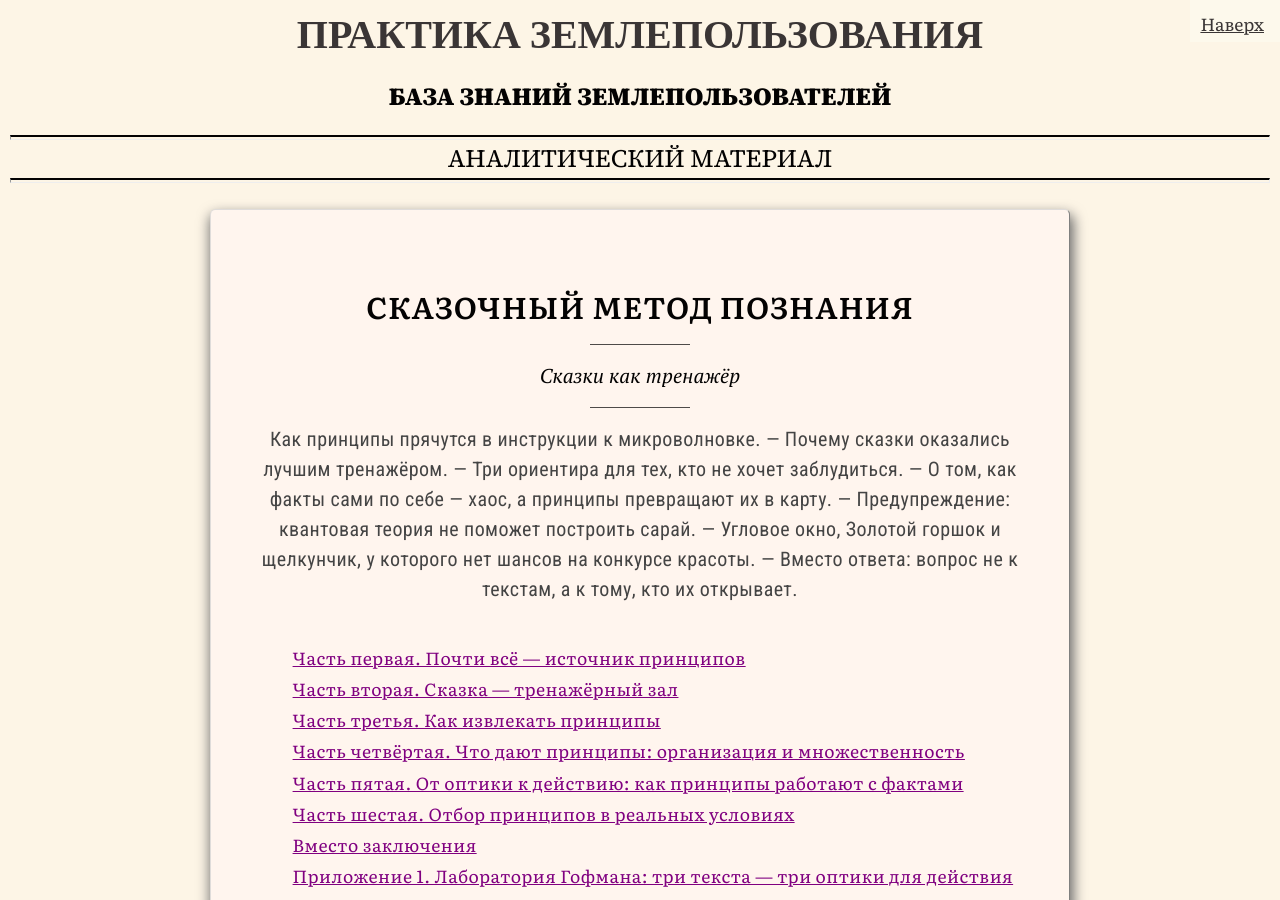
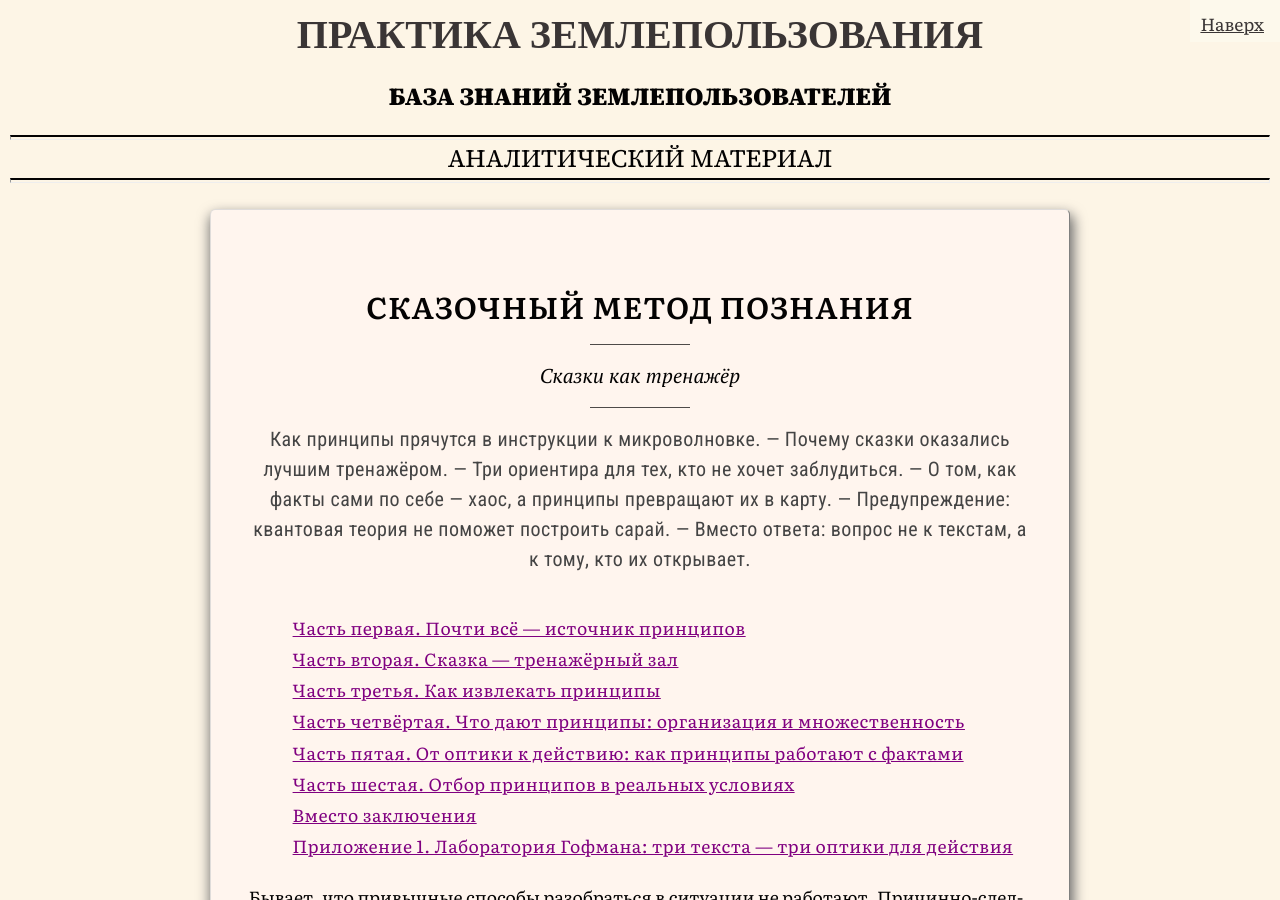
Before and after one commit to SergSi/land-use-art, a Jekyll site: the page built from _posts/2026-06-09-skaz.md, in a window 1280 px wide and 900 px high. Built offline with Jekyll 4.4.1, drawn with Linux system fonts in a browser that asks for light colours; some web fonts are replaced.

Commit message:
Update 2026-06-09-skaz.md

```diff
--- a/_posts/2026-06-09-skaz.md
+++ b/_posts/2026-06-09-skaz.md
@@ -1,7 +1,7 @@
 ---
 title: Сказочный метод познания
 subtitle: Сказки как тренажёр
-summary: "Как принципы прячутся в инструкции к микроволновке. — Почему сказки оказались лучшим тренажёром. — Три ориентира для тех, кто не хочет заблудиться. — О том, как факты сами по себе — хаос, а принципы превращают их в карту. — Предупреждение: квантовая теория не поможет построить сарай. — Угловое окно, Золотой горшок и щелкунчик, у которого нет шансов на конкурсе красоты. — Вместо ответа: вопрос не к текстам, а к тому, кто их открывает."
+summary: "Как принципы прячутся в инструкции к микроволновке. — Почему сказки оказались лучшим тренажёром. — Три ориентира для тех, кто не хочет заблудиться. — О том, как факты сами по себе — хаос, а принципы превращают их в карту. — Предупреждение: квантовая теория не поможет построить сарай. — Вместо ответа: вопрос не к текстам, а к тому, кто их открывает."
 author: С. И. Ивасюк
 layout: doc
 class: analitika
```
